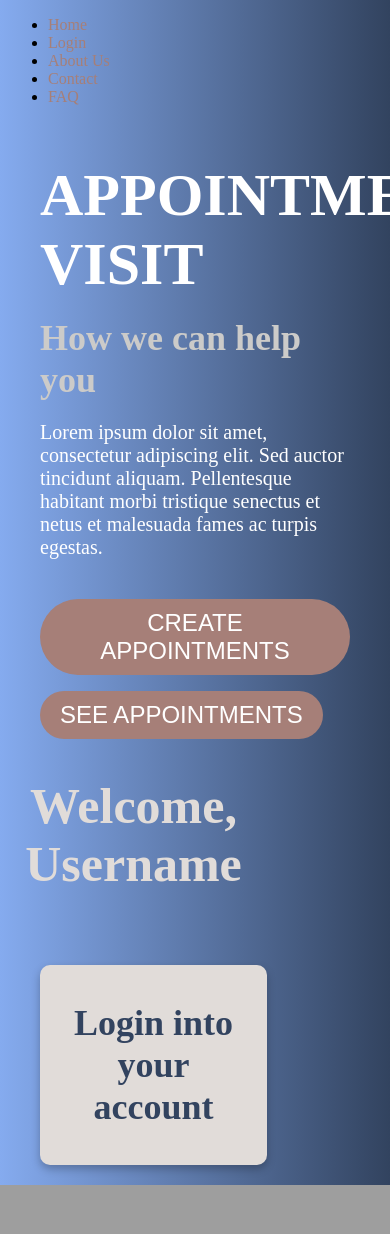
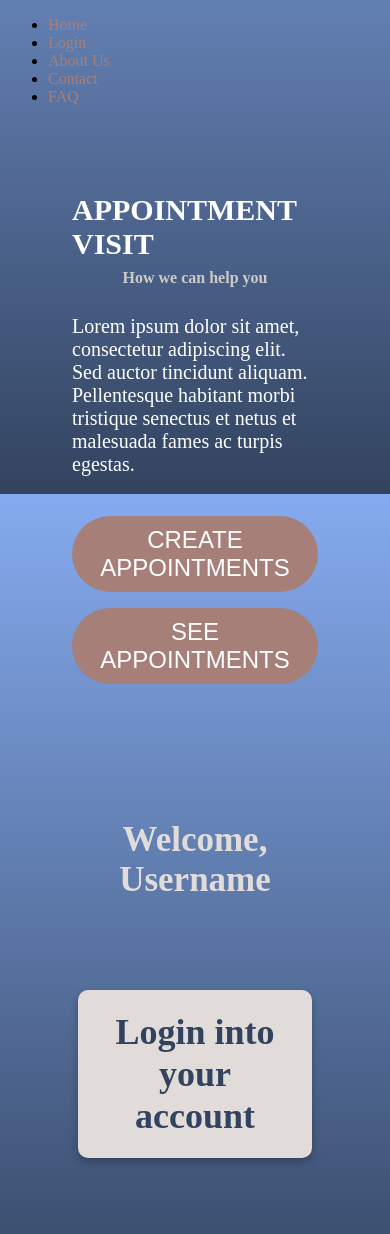
Before and after one commit to games4life71/DeAd-Web-Project, a PHP site: page /homepage.html in a window 390 px wide; the page is wider, and only the part inside the window is pictured. Shown: the part 350-1584 px from the top of that part. Before the commit the page ends 1535 px from the top of that part, so only its background shows below. Run offline with PHP 8.4, Linux system fonts and the light colour scheme.

Commit message:
added responsive actions to pages: homepage is responsive logo is responsive

```diff
--- a/src/Admin_Visit/adminvisitstyle.css
+++ b/src/Admin_Visit/adminvisitstyle.css
@@ -9,7 +9,7 @@
 }
 
 body {
-    background:  linear-gradient(to right, var(--lightblue) 10%, var(--darkblue) 75%);
+    background:  linear-gradient(to bottom, var(--lightblue) 10%, var(--darkblue) 75%);
     margin: 0;
     padding: 0;
 }
--- a/src/Appointment/appstyle.css
+++ b/src/Appointment/appstyle.css
@@ -9,7 +9,7 @@
 }
 
 body {
-    background:  linear-gradient(to right, var(--lightblue) 10%, var(--darkblue) 75%);
+    background: linear-gradient(to bottom, var(--lightblue), var(--darkblue)) fixed;
     margin: 0;
     padding: 0;
 }
@@ -37,10 +37,6 @@ body::-webkit-scrollbar{
     padding:20px 0;
     border-bottom:1px solid #cccccc;
 }
-
-
-
-
 
 .form-body {
     padding:10px 40px;
--- a/src/Contact/contact.css
+++ b/src/Contact/contact.css
@@ -8,7 +8,9 @@
 }
 
 body {
-    background: linear-gradient(to right, var(--lightblue) , var(--darkblue) );
+
+    background: linear-gradient(to bottom, var(--lightblue), var(--darkblue)) fixed;
+
     margin: 0;
     padding: 0;
 }
--- a/src/FAQ/faqstyle.css
+++ b/src/FAQ/faqstyle.css
@@ -9,7 +9,7 @@
 }
 
 body {
-    background:  linear-gradient(to right, var(--lightblue) 10%, var(--darkblue) 75%);
+    background: linear-gradient(to bottom, var(--lightblue), var(--darkblue)) fixed;
     margin: 0;
     padding: 0;
 }
--- a/src/HomePage/homepage.css
+++ b/src/HomePage/homepage.css
@@ -1,4 +1,4 @@
-:root{
+:root {
     --darkblue: #32435f;
     --lightblue: #85abef;
     --offpink: #a67f78;
@@ -148,7 +148,7 @@ a {
 }*/
 
 body {
-    background: linear-gradient(to right, var(--lightblue), var(--darkblue));
+    background: linear-gradient(to bottom, var(--lightblue), var(--darkblue)) fixed;
 
 }
 
@@ -218,8 +218,7 @@ body::-webkit-scrollbar {
     margin-bottom: 1rem;
 }
 
-.block_welcome
-{
+.block_welcome {
     display: flex;
     width: 100%;
     height: 10em;
@@ -254,36 +253,82 @@ body::-webkit-scrollbar {
     color: var(--darkblue);
     margin: 0;
 }
-.block-title_welcome
-{
+
+.block-title_welcome {
     font-size: 50px;
     color: var(--offwhite);
     margin: 0;
 }
+
 @media (max-width: 80em) {
     .middle {
         display: none;
     }
+
     .block_welcome {
         display: flex;
         width: 50%;
+
         height: 10em;
         background-color: transparent;
         margin-bottom: 50px;
         text-align: center;
+        justify-content: center;
+        align-items: center;
+
     }
+
+    .block-title_welcome {
+        font-size: 35px;
+        /* center it    */
+
+    }
+
     .block {
         display: flex;
-        width: 50%;
-        height: 10em;
+        width: 70%;
+        height: 8em;
         background-color: var(--offwhite);
         padding: 20px;
         margin-bottom: 20px;
         border-radius: 10px;
-        box-shadow: 0 4px 8px rgba(0, 0, 0, 0.25);
+        /*box-shadow: 0 4px 8px rgba(0, 0, 0, 0.25);*/
         text-align: center;
         justify-content: center;
         align-items: center;
+    }
+
+    .large-title {
+        font-size: 30px;
+    }
+
+    .small-title {
+        font-size: 16px;
+    }
+
+    .right-side {
+        display: flex;
+        order: 2;
+        flex-basis: 50%;
+        padding: 3em;
+        flex-direction: column;
+        justify-content: center;
+        align-items: center;
+    }
+
+    .left-side {
+        display: flex;
+        order: 1;
+        flex-basis: 50%;
+        padding: 2em;
+        flex-direction: column;
+        justify-content: center;
+        align-items: center;
+    }
+
+    .oval-button {
+        display: flex;
+        border-radius: 50px;
     }
 }
 
@@ -291,8 +336,8 @@ body::-webkit-scrollbar {
     .middle {
         display: flex;
     }
-   .right-side
-    {
+
+    .right-side {
         display: flex;
         order: 2;
         flex-basis: 50%;
@@ -304,9 +349,10 @@ body::-webkit-scrollbar {
 
 }
 
-.container{
+.container {
     margin-top: 55px;
 }
+
 .middle {
     background-color: white;
     height: 75vh;
--- a/src/Login_Module/style-sign-in.css
+++ b/src/Login_Module/style-sign-in.css
@@ -13,7 +13,7 @@ html {
 }
 
 body {
-    background: linear-gradient(to right, var(--lightblue) , var(--darkblue)  );
+    background: linear-gradient(to bottom, var(--lightblue), var(--darkblue)) fixed;
     font-weight: 400;
     min-height: 100vh;
     display: grid;
```
Also changed, not shown: src/About/about.css (+9 -8 lines), src/NavBar/navstyle.css (+6 -3 lines). Lines whose indentation alone changed are shown as unchanged.
